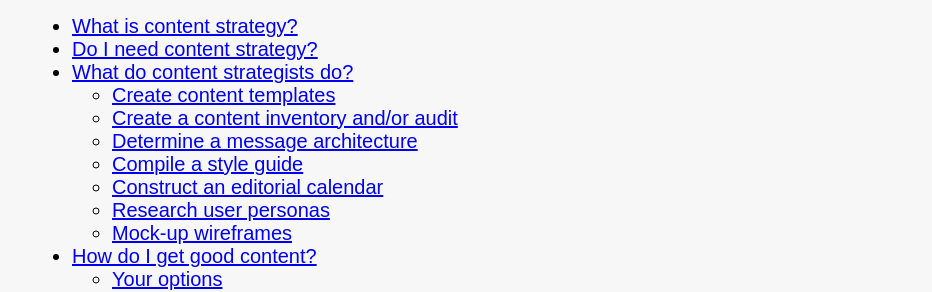
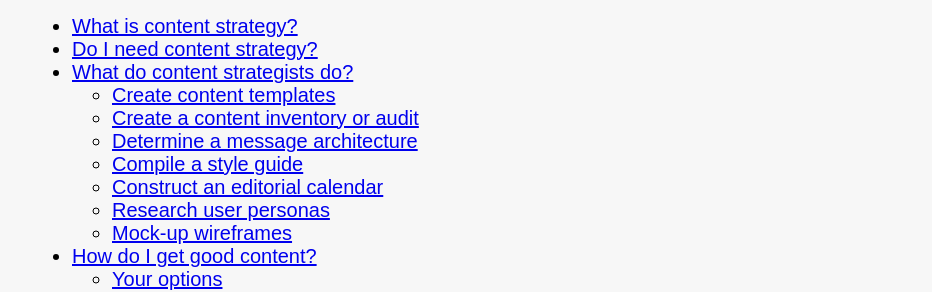
Before and after one commit to smokingpun/smokingpun.github.io, a Jekyll site: the page built from content_strategy_for_startups.md, in a window 1280 px wide and 900 px high, scrolled down 351 px. Shown: the part 153-445 px from the top of the window, without its empty margins (160-1092 px from the left). Built offline with Jekyll 4.4.1, drawn with Linux system fonts in a browser that asks for light colours; nearby versions of some CDN libraries; some of the changed text lies outside the part shown.

Commit message:
edit quick links

```diff
--- a/content_strategy_for_startups.md
+++ b/content_strategy_for_startups.md
@@ -17,7 +17,7 @@ This is where I come in. My name is Hannah Adcock and I'm going to talk you thro
 * [Do I need content strategy?](#do-i-need-content-strategy)
 * [What do content strategists do?](#what-do-content-strategists-do)
 	* [Create content templates](#create-content-templates)
-	* [Create a content inventory and/or audit](#create-a-content-inventory-and-or-audit)
+	* [Create a content inventory or audit](#create-a-content-inventory-or-audit)
 	* [Determine a message architecture](#determine-a-message-architecture)
 	* [Compile a style guide](#compile-a-style-guide)
 	* [Construct an editorial calendar](#construct-an-editorial-calendar)
@@ -82,7 +82,7 @@ You can create **content templates** for all types of pages: product pages, staf
 Content templates mean you are more likely to produce consistent, well-structured, findable, sharable and search engine optimised content. They also make it easier for you to work with freelancers.
 
 
-###Create a content inventory and/or audit
+###Create a content inventory or audit
 A **content inventory** is an organised list of your content including as much information about each piece of content as possible. A **content audit** is a qualitative tool that helps you figure out whether those content pieces are any good.
 
 ####So, why should you bother?
```
